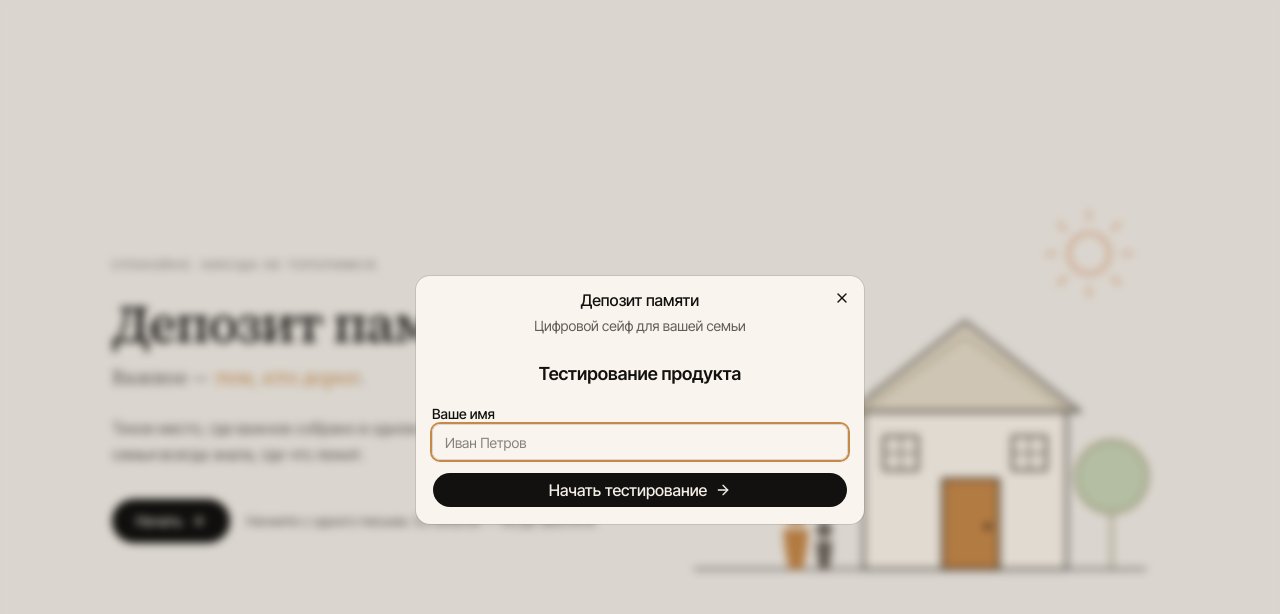
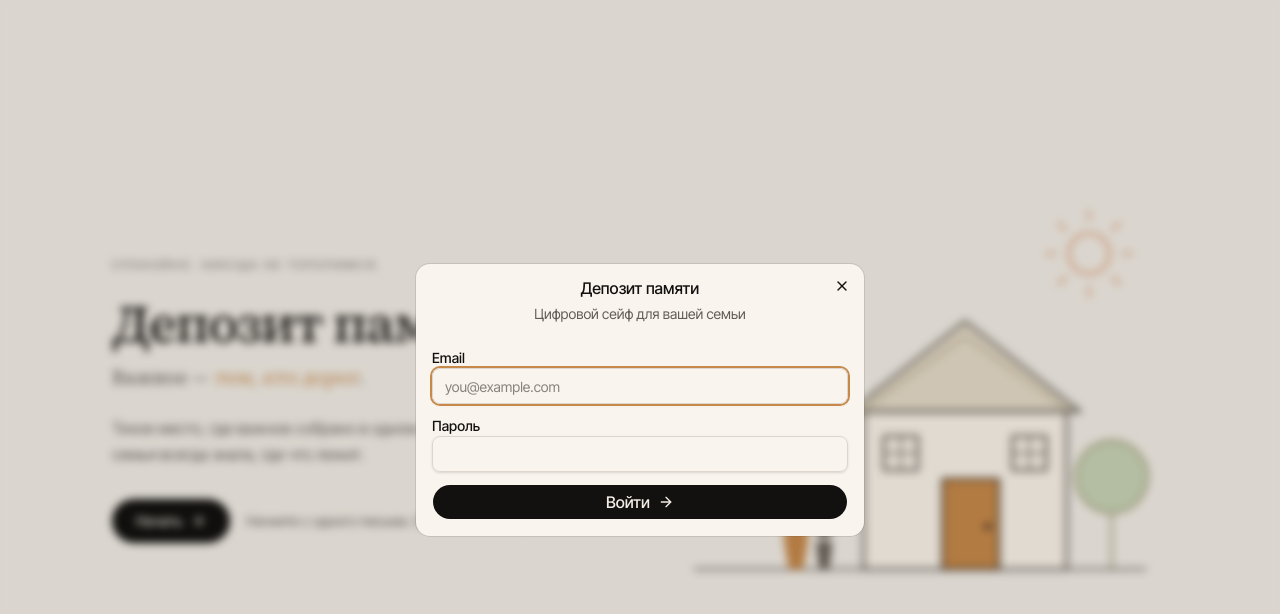
Before and after one commit to njreyesc/memory-deposit, a Next.js app: page /login in a window 1280 px wide. Both pictures are taken after a click on the button "Начать". Shown: the top 614 px of the page. Built offline with nearby package versions, Linux system fonts and the light colour scheme.

Commit message:
feat(auth): вход по email и паролю, мок-вход за флагом TEST_MODE

```diff
--- a/app/(admin)/layout.tsx
+++ b/app/(admin)/layout.tsx
@@ -25,6 +25,15 @@ export default async function AdminLayout({
 
   const testSession = await resolveTestSession(user.id);
 
+  // Role is always breadwinner here — the guard above redirects everyone else.
+  const profileRes = await supabase
+    .from("users")
+    .select("full_name")
+    .eq("id", user.id)
+    .maybeSingle();
+  const profileName =
+    (profileRes.data as { full_name: string | null } | null)?.full_name ?? null;
+
   return (
     <div className="flex min-h-screen">
       <aside className="flex w-56 flex-col border-r border-white/10 p-4">
@@ -37,7 +46,12 @@ export default async function AdminLayout({
 
       <div className="flex flex-1 flex-col">
         <header className="flex items-center justify-end border-b border-white/10 px-6 py-3">
-          <RoleSwitcher currentUserId={user.id} testSession={testSession} />
+          <RoleSwitcher
+            currentUserId={user.id}
+            testSession={testSession}
+            currentUserName={profileName}
+            currentUserRole="breadwinner"
+          />
         </header>
         <main className="flex-1 p-6">{children}</main>
       </div>
--- a/app/(auth)/login/login-hero.tsx
+++ b/app/(auth)/login/login-hero.tsx
@@ -9,8 +9,18 @@ import {
   DialogTitle,
 } from "@/components/ui/dialog";
 import TestLoginForm from "./test-login-form";
+import RealLoginForm from "./real-login-form";
 
-export function LoginHero() {
+interface LoginHeroProps {
+  /**
+   * Comes from the server (see page.tsx) — TEST_MODE is not NEXT_PUBLIC and
+   * cannot be read in the browser. This only decides whether the tester form
+   * is drawn; the real guard is the 404 in the routes themselves.
+   */
+  testMode: boolean;
+}
+
+export function LoginHero({ testMode }: LoginHeroProps) {
   const [open, setOpen] = useState(false);
 
   return (
@@ -77,8 +87,16 @@ export function LoginHero() {
               Цифровой сейф для вашей семьи
             </p>
           </DialogHeader>
-          <div className="pt-2">
-            <TestLoginForm />
+          <div className="space-y-5 pt-2">
+            <RealLoginForm />
+            {testMode && (
+              <div className="space-y-3 border-t border-border pt-4">
+                <p className="text-center text-[11px] uppercase tracking-[0.18em] text-muted-foreground">
+                  Тестовый контур
+                </p>
+                <TestLoginForm />
+              </div>
+            )}
           </div>
         </DialogContent>
       </Dialog>
--- a/app/(auth)/login/page.tsx
+++ b/app/(auth)/login/page.tsx
@@ -1,5 +1,10 @@
+import { isTestMode } from "@/lib/test-mode";
 import { LoginHero } from "./login-hero";
 
+// Read TEST_MODE per request rather than at build time, so the tester form
+// follows the deployment's env instead of whatever was set when it was built.
+export const dynamic = "force-dynamic";
+
 export default function LoginPage() {
-  return <LoginHero />;
+  return <LoginHero testMode={isTestMode()} />;
 }
--- /dev/null
+++ b/app/(auth)/login/real-login-form.tsx
@@ -0,0 +1,131 @@
+"use client";
+
+import { useState } from "react";
+import { useForm } from "react-hook-form";
+import { zodResolver } from "@hookform/resolvers/zod";
+import { z } from "zod";
+import { ArrowRight } from "lucide-react";
+import { Button } from "@/components/ui/button";
+import { createClient } from "@/lib/supabase/client";
+
+const loginSchema = z.object({
+  email: z
+    .string()
+    .trim()
+    .min(1, "Введите email")
+    .email("Проверьте формат email"),
+  password: z.string().min(1, "Введите пароль"),
+});
+
+type LoginValues = z.infer<typeof loginSchema>;
+
+export default function RealLoginForm() {
+  const [submitting, setSubmitting] = useState(false);
+  const [serverError, setServerError] = useState<string | null>(null);
+
+  const form = useForm<LoginValues>({
+    resolver: zodResolver(loginSchema),
+    defaultValues: { email: "", password: "" },
+  });
+
+  async function onSubmit(values: LoginValues) {
+    setSubmitting(true);
+    setServerError(null);
+
+    try {
+      const supabase = createClient();
+      const { error } = await supabase.auth.signInWithPassword({
+        email: values.email,
+        password: values.password,
+      });
+
+      if (error) {
+        // One message for both cases on purpose — telling apart "no such
+        // user" from "wrong password" would let anyone probe which emails
+        // are registered.
+        setServerError("Неверный email или пароль");
+        setSubmitting(false);
+        return;
+      }
+
+      // Full navigation, not router.push: the auth cookies were just written
+      // by the browser client, and /welcome is server-rendered — it has to be
+      // a fresh request for the server to see them. Same reason as in
+      // test-login-form.tsx.
+      window.location.assign("/welcome");
+    } catch {
+      setServerError("Сетевая ошибка. Попробуйте ещё раз.");
+      setSubmitting(false);
+    }
+  }
+
+  return (
+    <div className="space-y-4 text-left">
+      <form
+        onSubmit={form.handleSubmit(onSubmit)}
+        className="space-y-3"
+        noValidate
+      >
+        <div className="space-y-1.5">
+          <label
+            htmlFor="email"
+            className="text-sm font-medium text-foreground"
+          >
+            Email
+          </label>
+          <input
+            id="email"
+            type="email"
+            autoComplete="email"
+            placeholder="you@example.com"
+            disabled={submitting}
+            className="flex h-9 w-full rounded-md border border-input bg-transparent px-3 py-1 text-sm shadow-sm outline-none focus-visible:ring-2 focus-visible:ring-ring disabled:opacity-50"
+            {...form.register("email")}
+          />
+          {form.formState.errors.email && (
+            <p className="text-xs text-destructive">
+              {form.formState.errors.email.message}
+            </p>
+          )}
+        </div>
+
+        <div className="space-y-1.5">
+          <label
+            htmlFor="password"
+            className="text-sm font-medium text-foreground"
+          >
+            Пароль
+          </label>
+          <input
+            id="password"
+            type="password"
+            autoComplete="current-password"
+            disabled={submitting}
+            className="flex h-9 w-full rounded-md border border-input bg-transparent px-3 py-1 text-sm shadow-sm outline-none focus-visible:ring-2 focus-visible:ring-ring disabled:opacity-50"
+            {...form.register("password")}
+          />
+          {form.formState.errors.password && (
+            <p className="text-xs text-destructive">
+              {form.formState.errors.password.message}
+            </p>
+          )}
+        </div>
+
+        {serverError && (
+          <p className="text-sm text-destructive">{serverError}</p>
+        )}
+
+        <Button
+          type="submit"
+          size="lg"
+          variant="default"
+          disabled={submitting}
+          className="w-full gap-2 rounded-full bg-foreground text-base font-medium text-background hover:bg-foreground/90"
+        >
+          {submitting ? "Входим..." : "Войти"}
+          {!submitting && <ArrowRight className="h-5 w-5" />}
+        </Button>
+      </form>
+    </div>
+  );
+}
--- a/app/api/mock-login/route.ts
+++ b/app/api/mock-login/route.ts
@@ -2,6 +2,7 @@ import { NextResponse } from "next/server";
 import { createClient } from "@supabase/supabase-js";
 import { createAdminClient } from "@/lib/supabase/admin";
 import { DEMO_USERS, DEMO_PASSWORD, type DemoRole } from "@/lib/auth/demo-users";
+import { isTestMode } from "@/lib/test-mode";
 
 // must match test-session create route
 const TEST_PASSWORD = "demo123456";
@@ -16,6 +17,13 @@ const TEST_PASSWORD = "demo123456";
  * never for production.
  */
 export async function POST(request: Request) {
+  // Test contour only. This route hands out a real Supabase session for a
+  // role name alone — no credentials — so outside the test contour it must
+  // not exist. 404 rather than 403: an absent route advertises nothing.
+  if (!isTestMode()) {
+    return NextResponse.json({ error: "not found" }, { status: 404 });
+  }
+
   try {
     const body = await request.json();
     const role = body.role as DemoRole;
--- a/app/api/test-session/cleanup/route.ts
+++ b/app/api/test-session/cleanup/route.ts
@@ -1,6 +1,7 @@
 import { NextResponse } from "next/server";
 import { z } from "zod";
 import { cleanupSession } from "@/lib/test-sessions/cleanup";
+import { isTestMode } from "@/lib/test-mode";
 
 export const runtime = "nodejs";
 
@@ -9,6 +10,14 @@ const bodySchema = z.object({
 });
 
 export async function POST(request: Request) {
+  // Counterpart of /api/test-session/create — gated the same way. Sessions
+  // only exist where the test contour is on. Bulk janitorial cleanup stays in
+  // /api/test-session/cleanup-all, which is guarded by ADMIN_CLEANUP_KEY and
+  // deliberately left reachable so leftovers can be swept anywhere.
+  if (!isTestMode()) {
+    return NextResponse.json({ error: "not found" }, { status: 404 });
+  }
+
   let sessionToken: string;
   try {
     const raw = (await request.json()) as unknown;
--- a/app/api/test-session/create/route.ts
+++ b/app/api/test-session/create/route.ts
@@ -2,6 +2,7 @@ import { NextResponse } from "next/server";
 import { createClient } from "@supabase/supabase-js";
 import { z } from "zod";
 import { createAdminClient } from "@/lib/supabase/admin";
+import { isTestMode } from "@/lib/test-mode";
 
 export const runtime = "nodejs";
 
@@ -19,6 +20,11 @@ const bodySchema = z.object({
 type RequestBody = z.infer<typeof bodySchema>;
 
 export async function POST(request: Request) {
+  // Test contour only — this route creates auth users and signs one in.
+  if (!isTestMode()) {
+    return NextResponse.json({ error: "not found" }, { status: 404 });
+  }
+
   let parsed: RequestBody;
   try {
     const raw = (await request.json()) as unknown;
--- /dev/null
+++ b/lib/test-mode.ts
@@ -0,0 +1,15 @@
+/**
+ * Test-contour switch.
+ *
+ * Guards /api/mock-login and /api/test-session/*, which mint real Supabase
+ * sessions without asking for any credentials. Off by default: an unset
+ * TEST_MODE means those routes answer 404.
+ *
+ * Server-only on purpose. TEST_MODE carries no NEXT_PUBLIC_ prefix, so Next
+ * never inlines it into the browser bundle — in client code the value would
+ * silently read as undefined. Client components must receive it as a prop
+ * from a server component instead of importing this module.
+ */
+export function isTestMode(): boolean {
+  return process.env.TEST_MODE === "true";
+}
```
Also changed, not shown: app/(app)/layout.tsx (+23 -2 lines), components/sber/role-switcher.tsx (+41 -14 lines), 1 other file (tests, documents, lock files or other folders).
